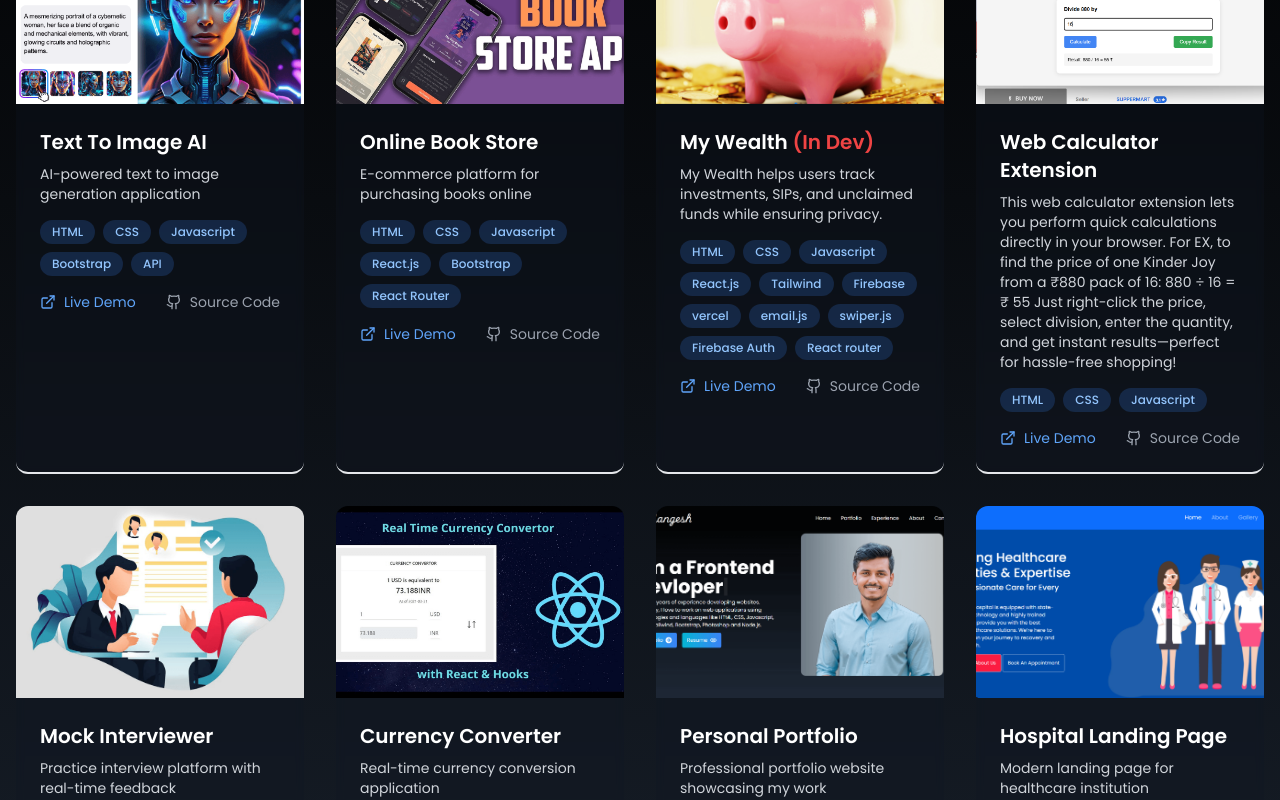
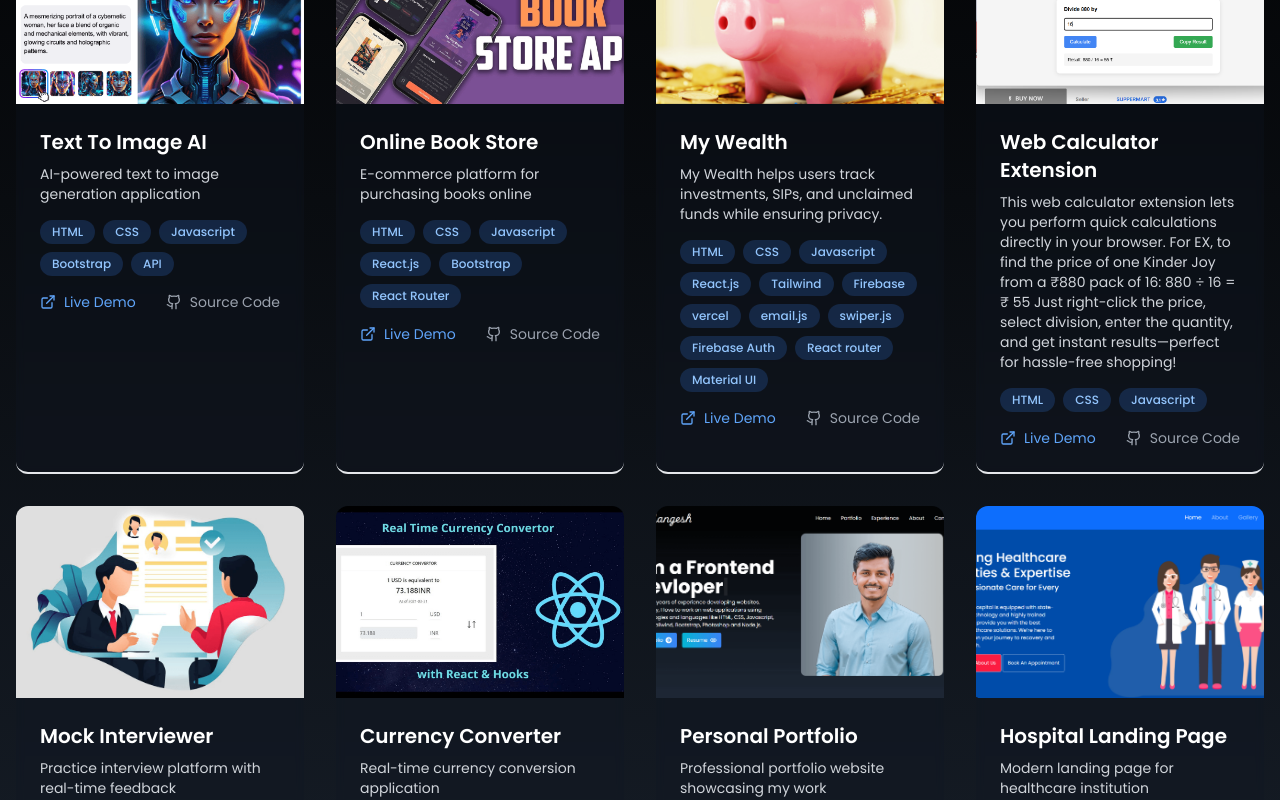
Before and after one commit to mbl43/Portfolio, a React (Vite) app: page / in a window 1280 px wide. Shown: the part 1200-2000 px from the top of the page. Built offline with nearby package versions, Linux system fonts and the light colour scheme; a web font is replaced by a local one.

Commit message:
Refactor Portfolio component: remove update text and enhance project card layout

```diff
--- a/src/Components/Portfolio.jsx
+++ b/src/Components/Portfolio.jsx
@@ -39,7 +39,6 @@ const Portfolio = () => {
       src: MyWealth,
       link: "https://my-wealth.vercel.app/",
       name: "My Wealth",
-      update: "(In Dev)",
       stack: [
         "HTML",
         "CSS",
@@ -52,6 +51,7 @@ const Portfolio = () => {
         "swiper.js",
         "Firebase Auth",
         "React router",
+        "Material UI"
       ],
       description:
         "My Wealth helps users track investments, SIPs, and unclaimed funds while ensuring privacy.",
@@ -134,8 +134,7 @@ const Portfolio = () => {
 
         {/* Projects Grid */}
         <div className="grid grid-cols-1 md:grid-cols-2 lg:grid-cols-4 gap-8">
-          {projects.map(
-            ({ id, src, link, name, stack, description, update }) => (
+          {projects.map(({ id, src, link, name, stack, description }) => (
             <div
               key={id}
               className="group relative bg-gray-900/30 backdrop-blur-sm rounded-xl overflow-hidden
@@ -155,8 +154,7 @@ const Portfolio = () => {
               {/* Content Container */}
               <div className="p-6">
                 <h3 className="text-xl font-semibold text-white mb-2">
-                    {name}{" "}
-                    <span className="text-red-500">{update ? update : ""}</span>
+                  {name}
                 </h3>
                 <p className="text-gray-300 text-sm mb-4">{description}</p>
 
@@ -199,8 +197,7 @@ const Portfolio = () => {
               {/* Hover Effect Overlay */}
               <div className="absolute inset-0 border border-blue-500/20 opacity-0 group-hover:opacity-100 transition-opacity duration-300 rounded-xl pointer-events-none" />
             </div>
-            )
-          )}
+          ))}
         </div>
       </div>
     </div>
```
Lines whose indentation alone changed are shown as unchanged.
